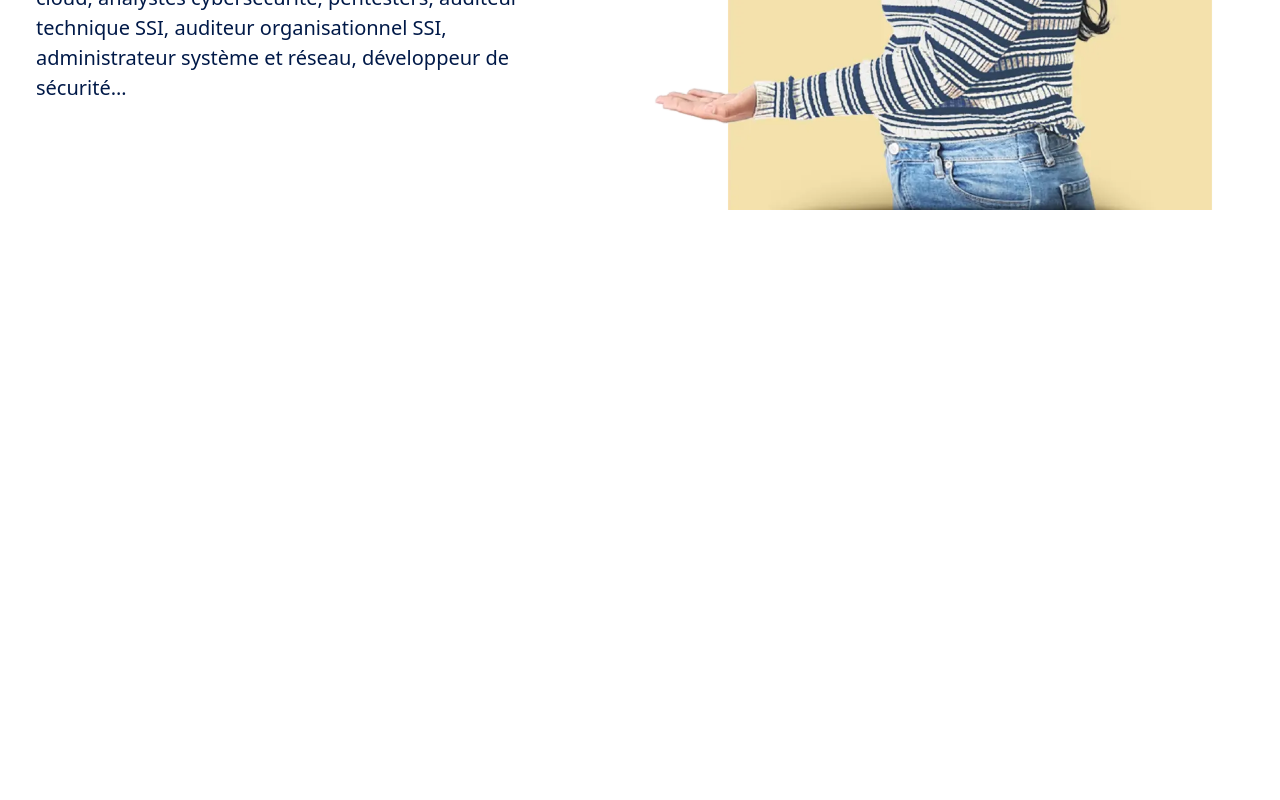
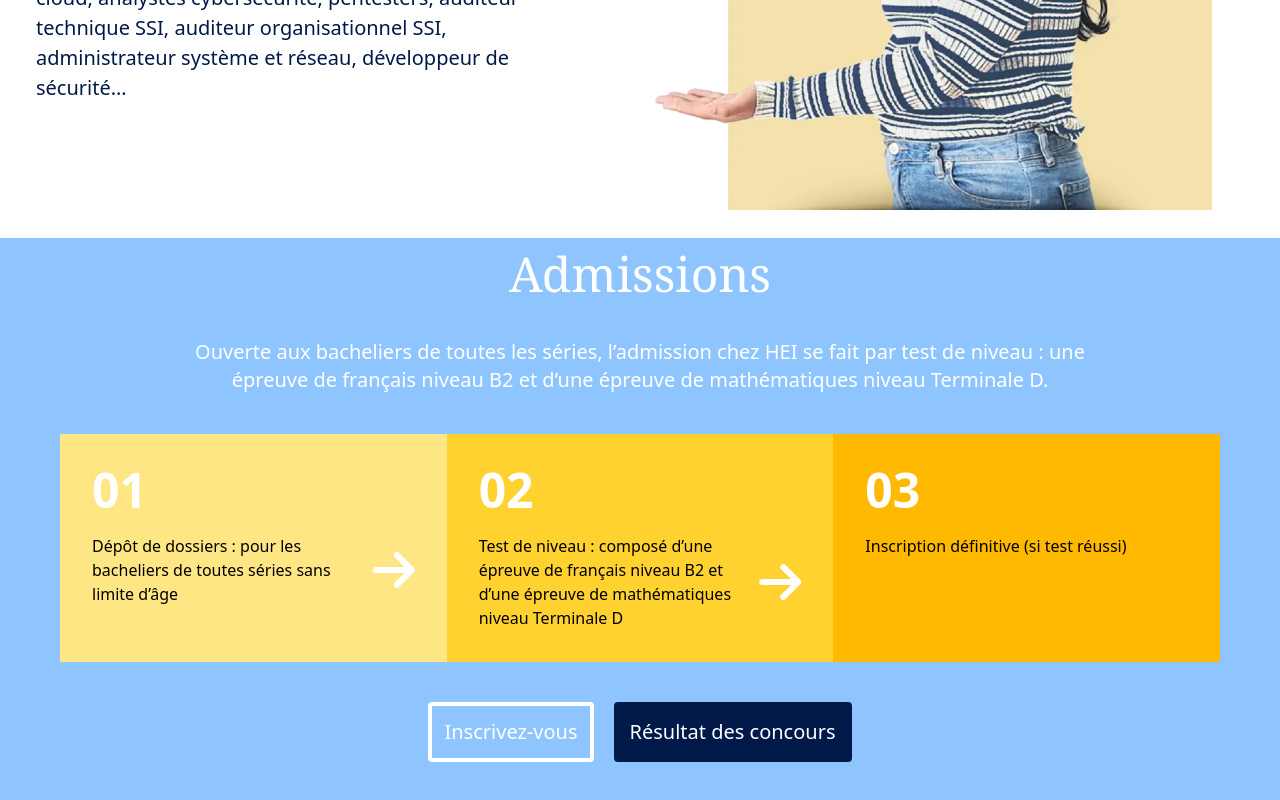
Before and after one commit to Mayah8124/New-HEI-home-page, a React (Vite) app: page / in a window 1280 px wide. Shown: the part 1362-2162 px from the top of the page. Before the commit the page ends 1600 px from the top, so only its background shows below. Built offline with nearby package versions, Linux system fonts and the light colour scheme.

Commit message:
Add the Admission field

```diff
--- a/src/App.jsx
+++ b/src/App.jsx
@@ -1,6 +1,7 @@
 import Navbar from "./Components/Navbar"
 import About from "./Components/About"
 import OpenWay from "./Components/OpenWay"
+import Admission from "./Components/Admission"
 
 function App() {
 
@@ -9,6 +10,7 @@ function App() {
         <Navbar/>
         <About/>
         <OpenWay/>
+        <Admission/>
     </div>
   )
 }
--- /dev/null
+++ b/src/Components/Admission.jsx
@@ -0,0 +1,41 @@
+const Admission = () => {
+    return (
+        <>
+            <div className="bg-blue-300 text-white flex flex-col gap-10 py-3 items-center">
+                <h1 className="text-5xl font-serif">Admissions</h1>
+                <p className="text-center text-xl mx-[15vw]">Ouverte aux bacheliers de toutes les séries, l’admission chez HEI se fait par test de niveau :
+une épreuve de français niveau B2 et d’une épreuve de mathématiques niveau Terminale D. </p>
+                <div className="grid grid-cols-3 mx-15 right-0">
+                    <div className="bg-amber-200 p-8">
+                        <h1 className="text-white text-5xl font-bold mb-5">01</h1>
+                        <div className="flex flex-row gap-2 items-center">
+                            <p className="text-black">Dépôt de dossiers : pour les bacheliers de toutes séries sans limite d’âge</p>
+                            <div className="text-5xl font-bold">
+                                <i class="fa-solid fa-arrow-right"></i>
+                            </div>
+                        </div>
+                    </div>
+                    <div className="bg-amber-300 p-8">
+                        <h1 className="text-white text-5xl font-bold mb-5">02</h1>
+                        <div className="flex flex-row gap-2 items-center">
+                            <p className="text-black">Test de niveau : composé d’une épreuve de français niveau B2 et d’une épreuve de mathématiques niveau Terminale D</p>
+                            <div className="text-5xl font-bold">
+                                <i class="fa-solid fa-arrow-right"></i>
+                            </div>
+                        </div>
+                    </div>
+                    <div className="bg-amber-400 p-8">
+                        <h1 className="text-white text-5xl font-bold mb-5">03</h1>
+                        <p className="text-black">Inscription définitive (si test réussi)</p>
+                    </div>
+                </div>
+                <div className="flex flex-row justify-between gap-5 text-white text-xl font-medium pb-10">
+                    <button className="border-white border-4 rounded-sm p-3 hover:bg-[var(--primary-color)] hover:border-[var(--primary-color)]">Inscrivez-vous</button>
+                    <button className="bg-[var(--primary-color)] border-[var(--primary-color)] border-4 rounded-sm p-3 hover:border-white hover:bg-white hover:text-[var(--primary-color)]">Résultat des concours</button>
+                </div>
+            </div>
+        </>
+    )
+}
+
+export default Admission;
```
